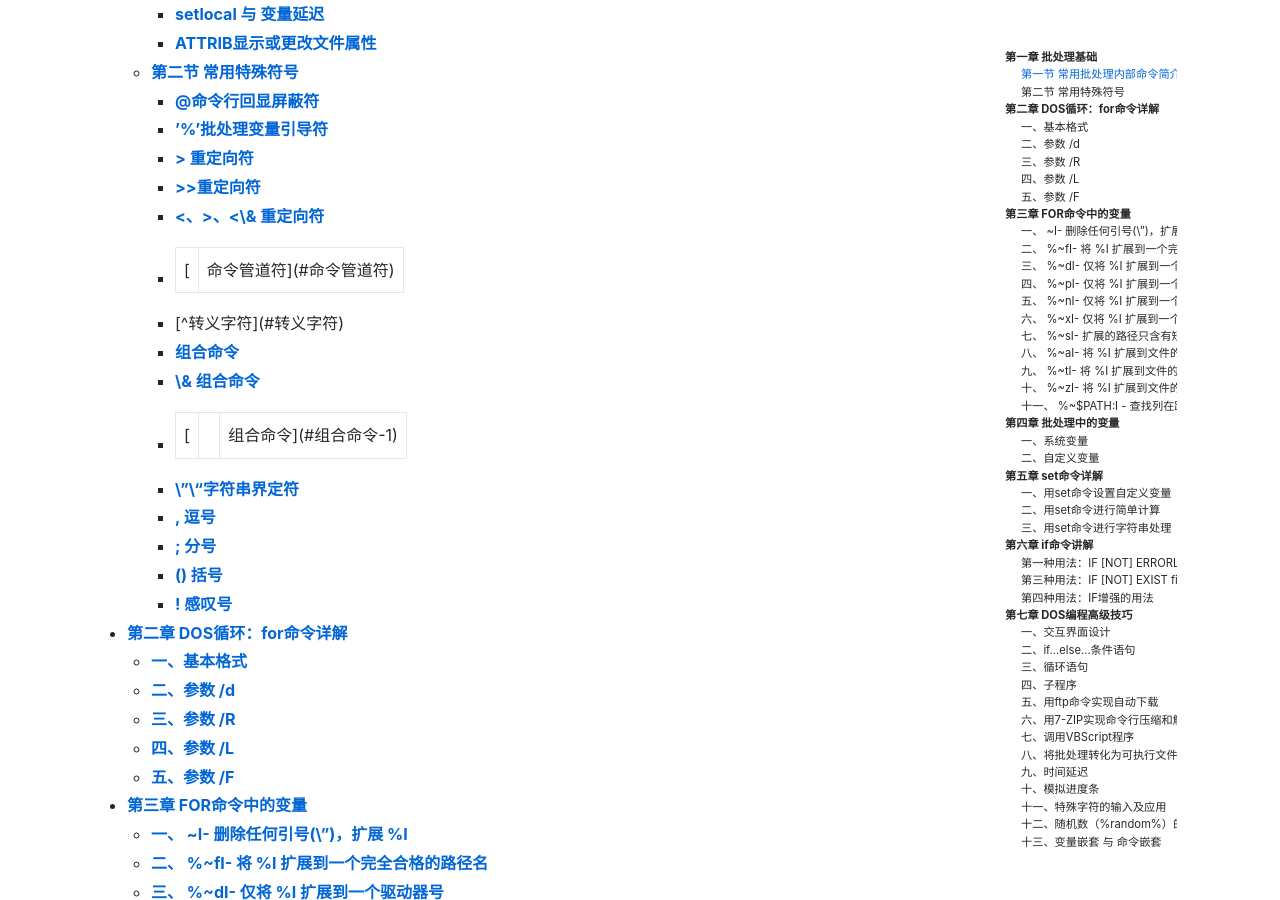
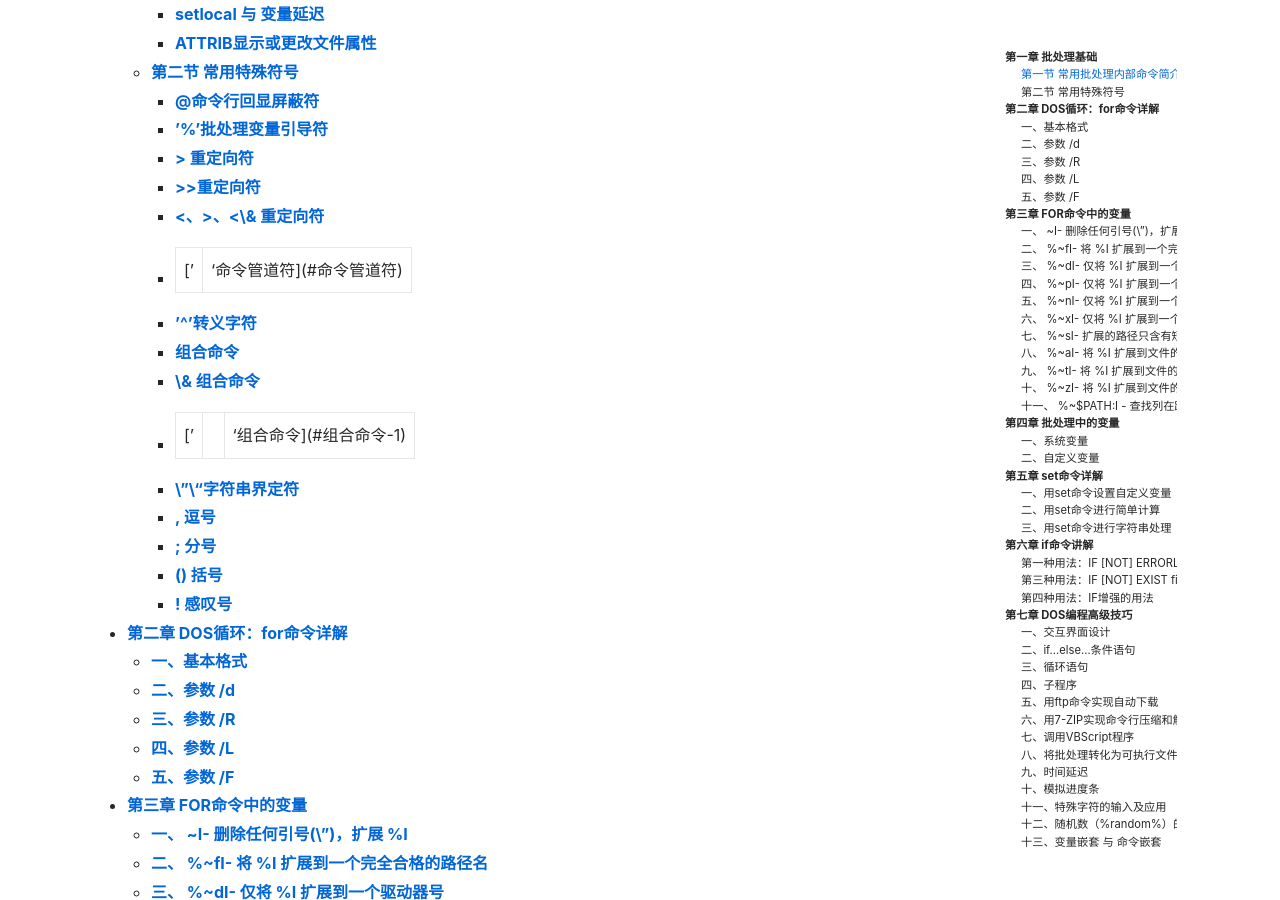
Before and after one commit to BugLeesir/bugleesir-blogs, a Jekyll site: the page built from _posts/2024-4-7-Windows批处理教程(转).md, in a window 1280 px wide and 900 px high, scrolled down 751 px. Built offline with Jekyll 4.4.1, drawn with Linux system fonts in a browser that asks for light colours; nearby versions of some CDN libraries; comment, search, counter and statistics services are not loaded; some of the changed text lies outside the part shown.

Commit message:
update by bugleesir

```diff
--- a/_posts/2024-4-7-Windows批处理教程(转).md
+++ b/_posts/2024-4-7-Windows批处理教程(转).md
@@ -28,11 +28,11 @@ title : "批处理教程(转)"
     - [\> 重定向符](#-重定向符)
     - [\>\>重定向符](#重定向符)
     - [\<、\>、\<\& 重定向符](#-重定向符-1)
-    - [|命令管道符](#命令管道符)
-    - [^转义字符](#转义字符)
+    - ['|'命令管道符](#命令管道符)
+    - ['^'转义字符](#转义字符)
     - [组合命令](#组合命令)
     - [\& 组合命令](#-组合命令)
-    - [||组合命令](#组合命令-1)
+    - ['||'组合命令](#组合命令-1)
     - [\\"\\"字符串界定符](#字符串界定符)
     - [, 逗号](#-逗号)
     - [; 分号](#-分号)
@@ -759,7 +759,7 @@ pause
 
 运行显示批处理文件自身的第一行：@echo off
 
-#### |命令管道符
+#### '|'命令管道符
 
 格式：第一条命令 | 第二条命令 \[| 第三条命令...\]
 将第一条命令的结果作为第二条命令的参数来使用，记得在unix中这种方式很常见。
@@ -773,7 +773,7 @@ echo y|format a: /s /q /v:system
 从而达到自动输入y的目的
 （这条命令有危害性，测试时请慎重）
 
-#### ^转义字符
+#### '^'转义字符
 
 ^是对特殊符号<,>,的前导字符，在命令中他将以上3个符号的特殊功能去掉，仅仅只把他们当成符号而不使用他们的特殊意义。
 比如
@@ -820,7 +820,7 @@ dir z:\\\\ dir y:\\\\ & dir c:\\\\
 这个命令和上边的类似，但区别是，第一个命令失败时，后边的命令也不会执行
 dir z:\\\\ & dir y:\\\\ && dir c:\\\\
 
-#### ||组合命令
+#### '||'组合命令
 
 语法：第一条命令 || 第二条命令 \[|| 第三条命令...\]
 用这种方法可以同时执行多条命令，当一条命令失败后才执行第二条命令，当碰到执行正确的命令后将不执行后面的命令，如果没有出现正确的命令则一直执行完所有命令；
```
